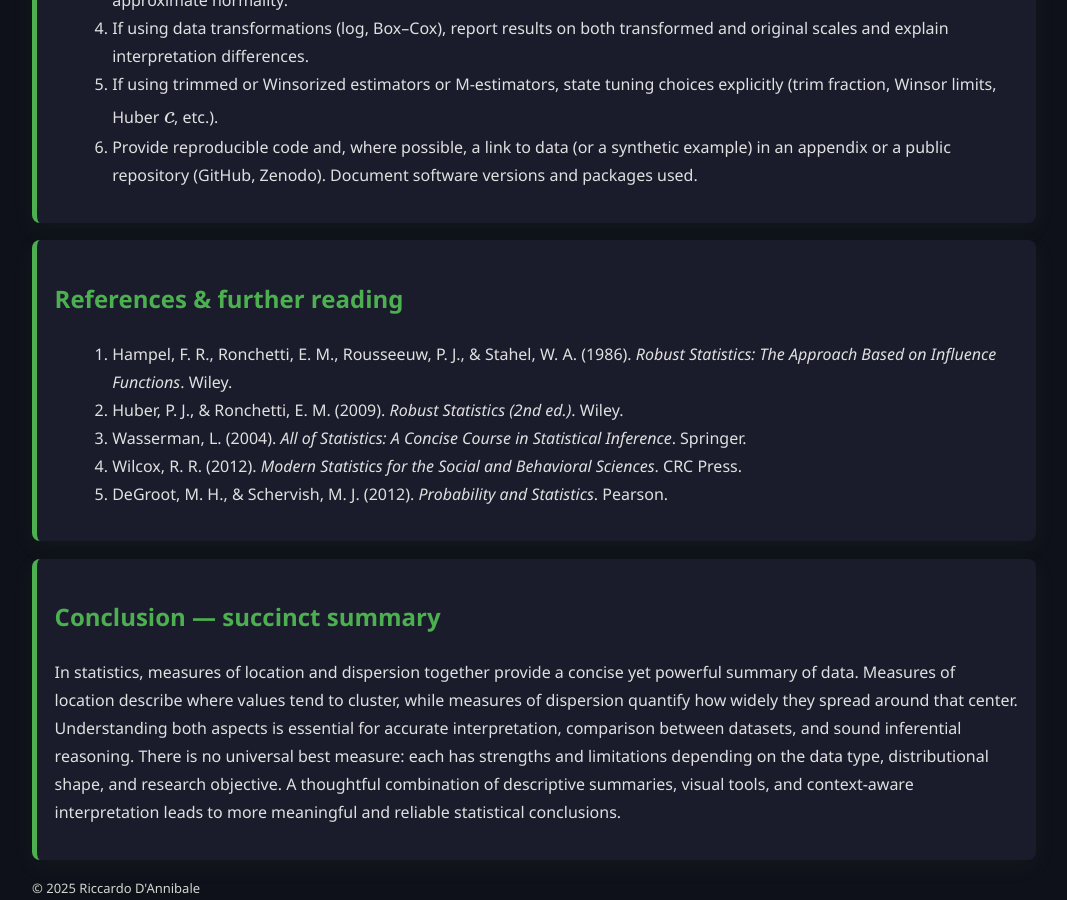
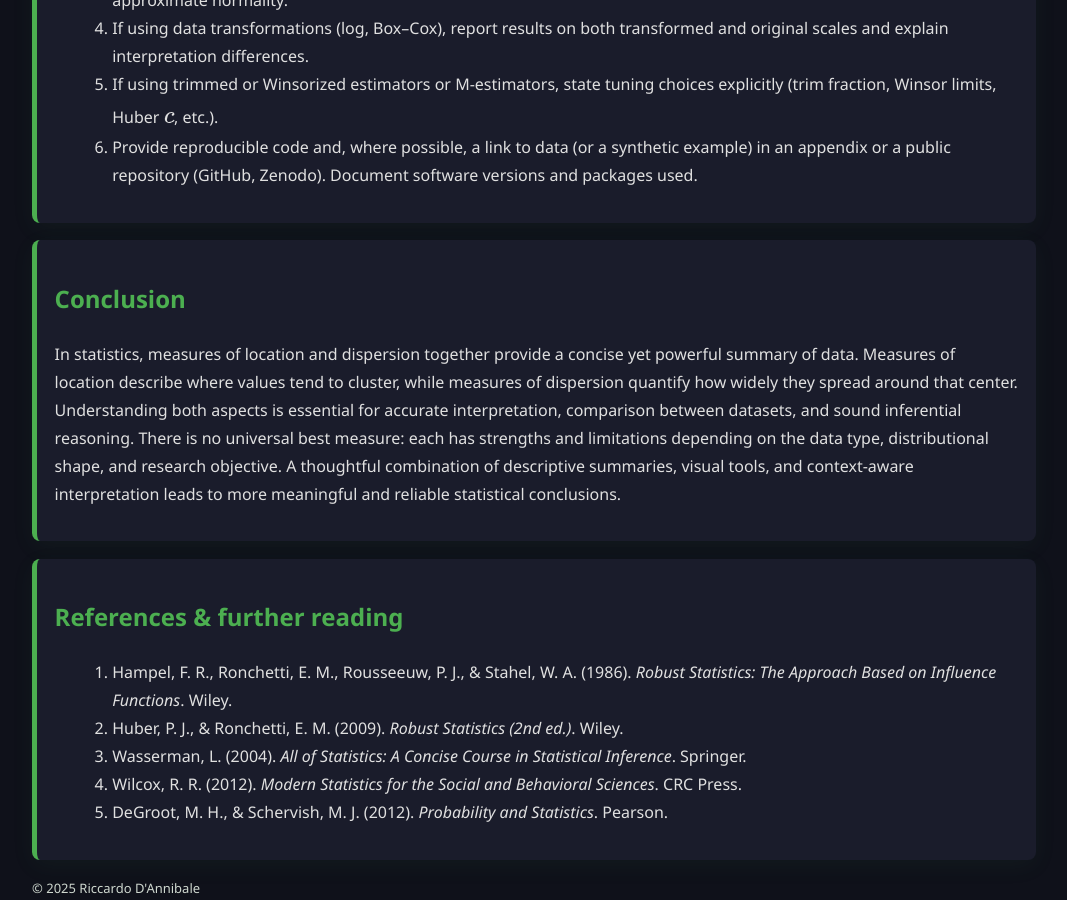
Before and after one commit to ricky2905/ricky2905.github.io, a Jekyll site: the page HOMEWORK/homework5/index.html, which Jekyll copies as it is, in a window 1280 px wide and 900 px high, scrolled down 7427 px. Shown: the whole window, without its empty margins (106-1173 px from the left). Built offline with Jekyll 4.4.1, drawn with Linux system fonts in a browser that asks for light colours.

Commit message:
Update index.html

```diff
--- a/HOMEWORK/homework5/index.html
+++ b/HOMEWORK/homework5/index.html
@@ -309,6 +309,13 @@
       </ol>
     </article>
 
+    <article class="card" id="conclusion">
+      <h2>Conclusion </h2>
+      <p>
+        In statistics, measures of location and dispersion together provide a concise yet powerful summary of data. Measures of location describe where values tend to cluster, while measures of dispersion quantify how widely they spread around that center. Understanding both aspects is essential for accurate interpretation, comparison between datasets, and sound inferential reasoning. There is no universal best measure: each has strengths and limitations depending on the data type, distributional shape, and research objective. A thoughtful combination of descriptive summaries, visual tools, and context-aware interpretation leads to more meaningful and reliable statistical conclusions.
+      </p>
+    </article>
+
     <article class="card" id="references">
       <h2>References & further reading</h2>
       <ol>
@@ -320,12 +327,6 @@
       </ol>
     </article>
 
-    <article class="card" id="conclusion">
-      <h2>Conclusion — succinct summary</h2>
-      <p>
-        In statistics, measures of location and dispersion together provide a concise yet powerful summary of data. Measures of location describe where values tend to cluster, while measures of dispersion quantify how widely they spread around that center. Understanding both aspects is essential for accurate interpretation, comparison between datasets, and sound inferential reasoning. There is no universal best measure: each has strengths and limitations depending on the data type, distributional shape, and research objective. A thoughtful combination of descriptive summaries, visual tools, and context-aware interpretation leads to more meaningful and reliable statistical conclusions.
-      </p>
-    </article>
 
   </main>
 
```
